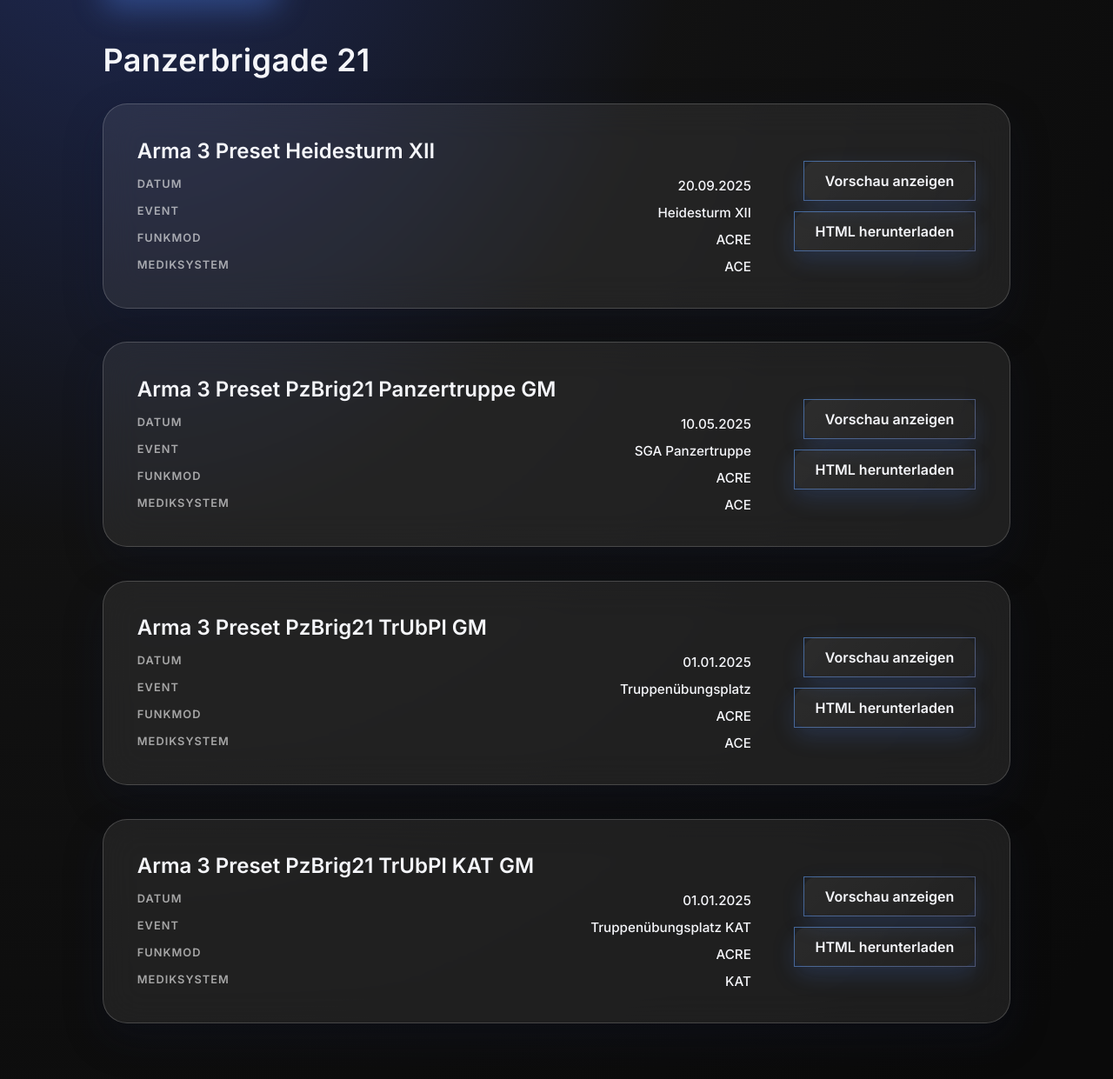
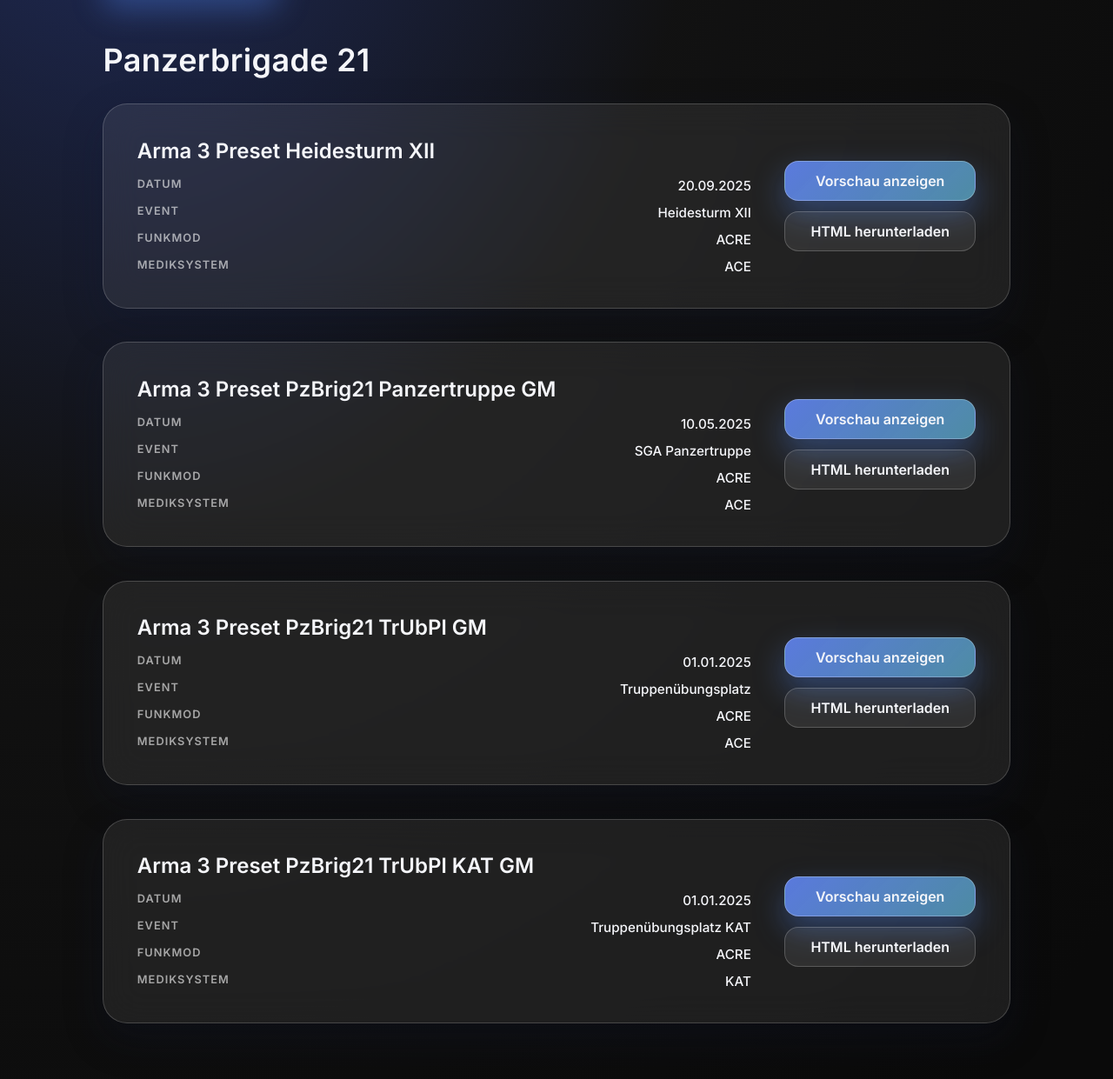
Before and after one commit to sancron/Workshop-HTML-Webseite, a PHP site: page / in a window 1280 px wide. Shown: the part 486-1727 px from the top of the page at 87% size. Run offline with PHP 8.4, Linux system fonts and the light colour scheme.

Commit message:
Adjust modset action buttons sizing and hover styles

```diff
--- a/assets/css/app.css
+++ b/assets/css/app.css
@@ -374,17 +374,7 @@ input[type="button"].btn-danger {
 }
 
 .modset-card__actions .btn {
-    width: fit-content;
-    border: 1px solid transparent;
-    background: linear-gradient(135deg, rgba(255, 255, 255, 0.05), rgba(255, 255, 255, 0.02));
-    border-image: linear-gradient(140deg, rgba(99, 164, 255, 0.55), rgba(160, 177, 255, 0.35)) 1;
-    box-shadow: 0 10px 25px rgba(60, 100, 180, 0.25);
-}
-
-.modset-card__actions .btn:hover,
-.modset-card__actions .btn:focus-visible {
-    border-image: linear-gradient(140deg, rgba(125, 200, 255, 0.75), rgba(180, 195, 255, 0.55)) 1;
-    background: linear-gradient(135deg, rgba(255, 255, 255, 0.08), rgba(255, 255, 255, 0.04));
+    min-width: 220px;
 }
 
 @media (max-width: 900px) {
@@ -405,6 +395,7 @@ input[type="button"].btn-danger {
 
     .modset-card__actions .btn {
         flex: 1 1 160px;
+        min-width: 0;
         justify-content: center;
     }
 }
```
